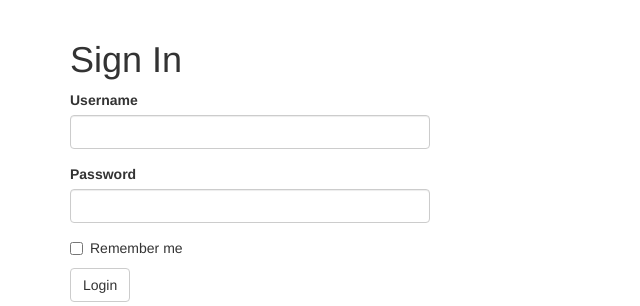
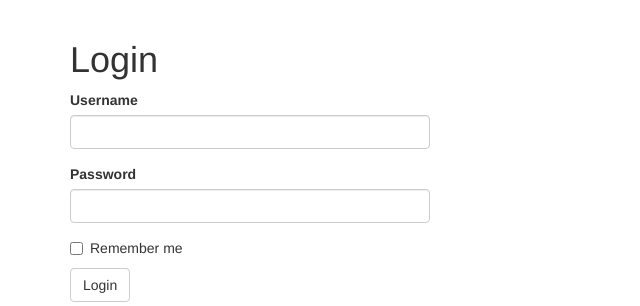
Before and after one commit to bldaj/simbirsoft_test, a Flask app: template core/templates/auth/login.html in a window 1280 px wide. Shown: the part 52-358 px from the top of the page, without its empty margins (0-640 px from the left). Run offline with Flask 2, Linux system fonts and the light colour scheme; the template is opened without the code that fills it: values that come from a table or form of the project are taken from there, others are empty; some libraries are stand-ins or nearby versions.

Commit message:
Updated h1

```diff
--- a/core/templates/auth/login.html
+++ b/core/templates/auth/login.html
@@ -2,7 +2,7 @@
 {% import 'bootstrap/wtf.html' as wtf %}
 
 {% block app_content %}
-<h1>Sign In</h1>
+<h1>Login</h1>
 <div class="row">
     <div class="col-md-4">
         {{ form.csrf_token }}
```
